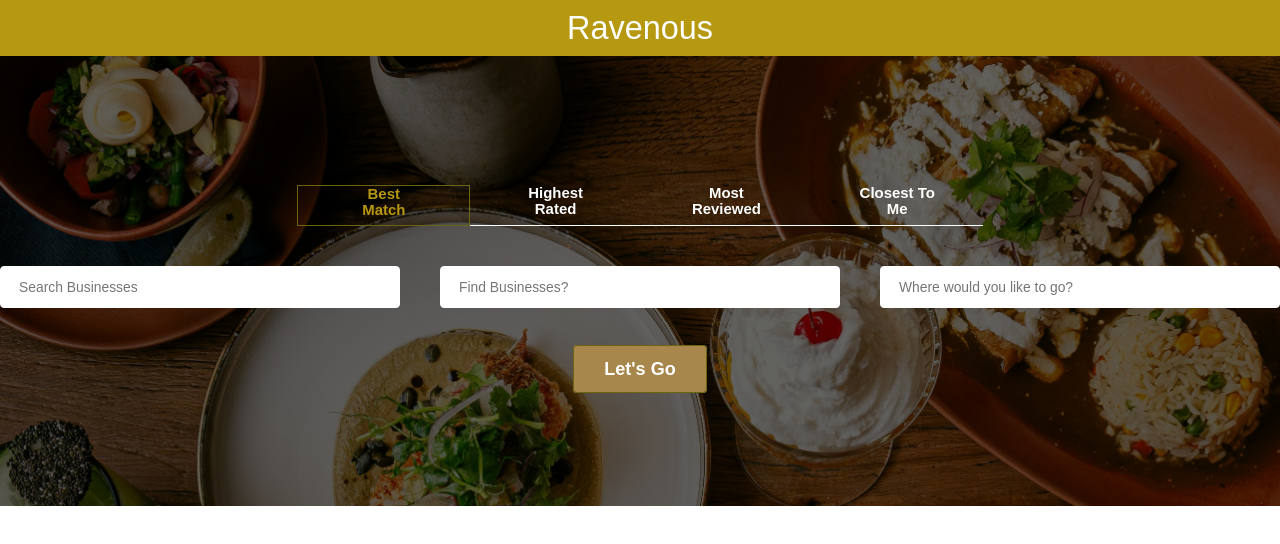
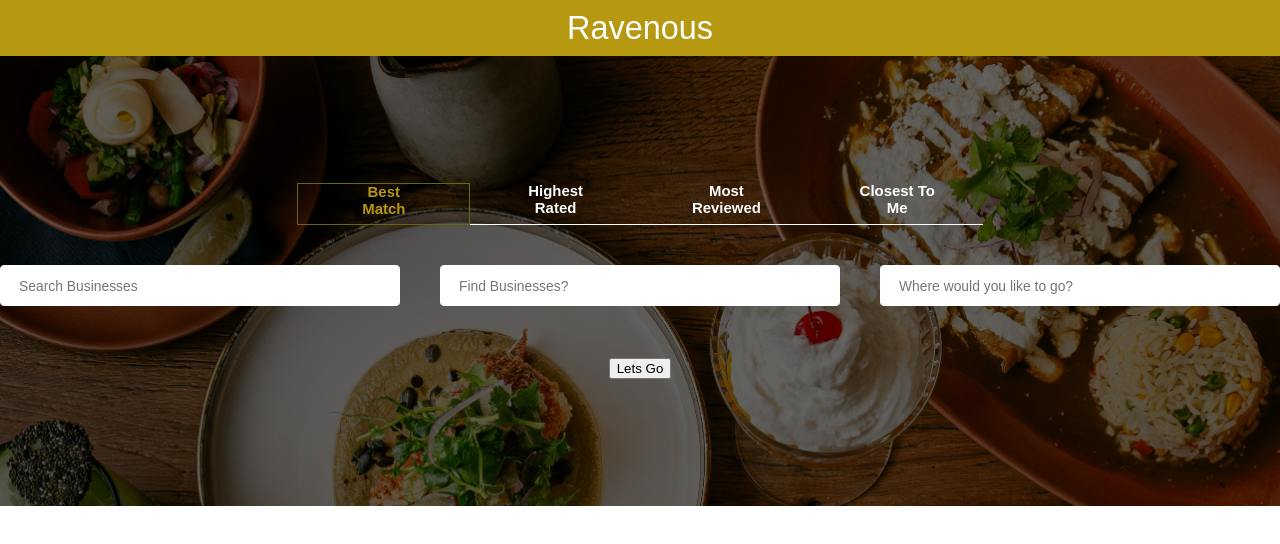
Before and after one commit to SOliv1/Ravenous, a React (Create React App) app: page / in a window 1280 px wide. Shown: the top 544 px of the page. Built offline with nearby package versions, Linux system fonts and the light colour scheme.

Commit message:
update button onClick

```diff
--- a/src/components/BusinessList/BusinessList.css
+++ b/src/components/BusinessList/BusinessList.css
@@ -4,3 +4,9 @@
   flex-wrap: wrap;
   margin: 4.4rem 10%;
 }
+
+.initalText {
+  color: rgb(0, 0, 0, 0.3);
+  font-size: 1.125rem;
+  text-align: center;
+}
--- a/src/components/SearchBar/SearchBar.js
+++ b/src/components/SearchBar/SearchBar.js
@@ -94,8 +94,8 @@ class SearchBar extends React.Component {
             />
             <input placeholder="Where would you like to go?" onChange={this.handleLocationChange} />
           </div>
-         {<div class="SearchBar-submit" onClick={this.handleSearch}>
-            <a>Let's Go</a>
+         {<div class="SearchBar-submit button" onClick={this.handleSearch}>
+         <button>Lets Go</button>
           </div> }
 
         </form>
```
Also changed, not shown: 1 other file (tests, documents, lock files or other folders).
